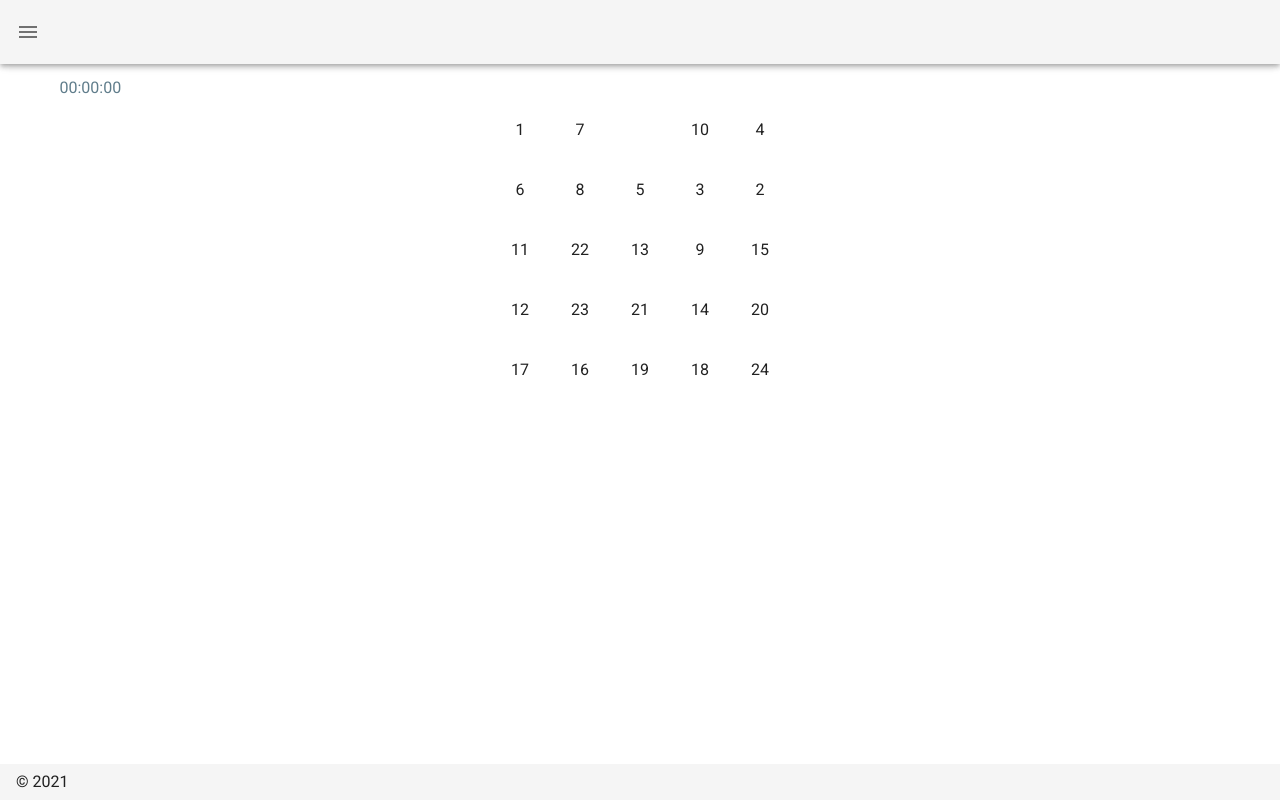
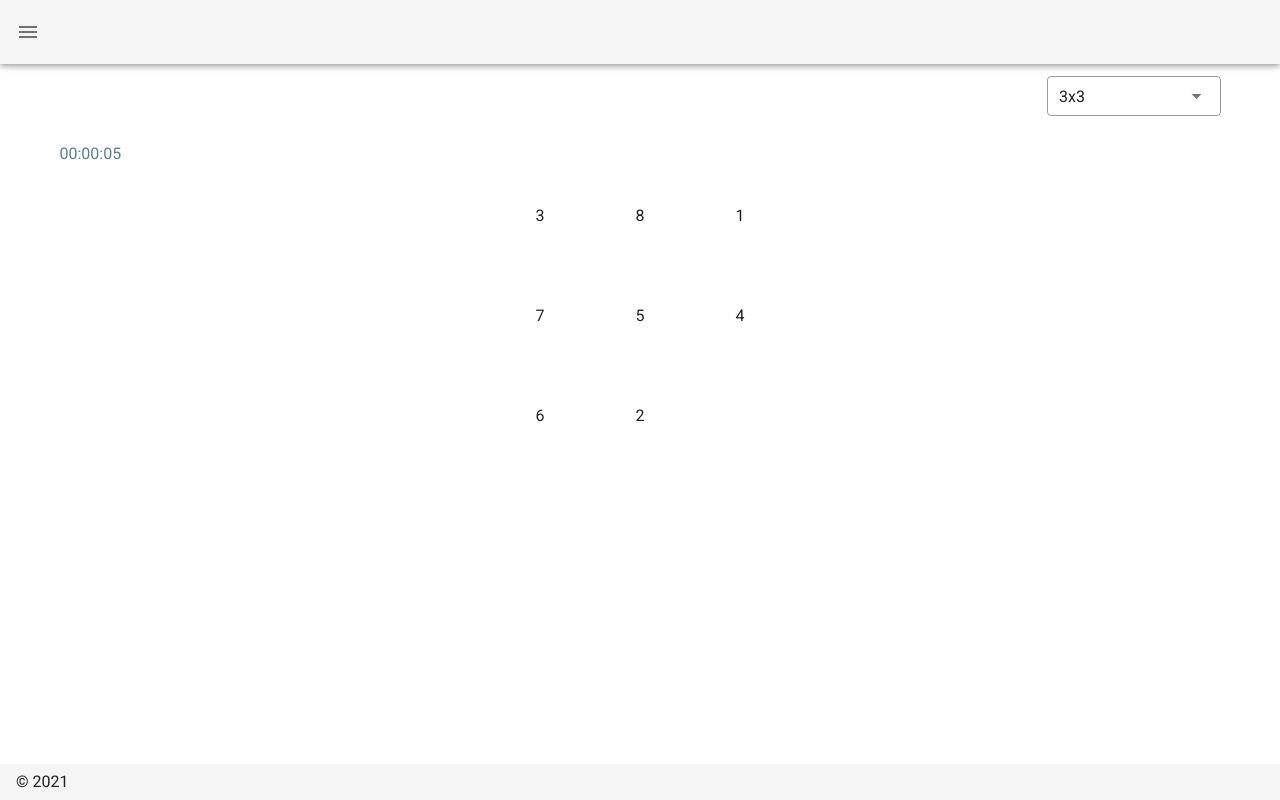
Before and after one commit to ellen9527/games, a Nuxt app: page /jiugongge in a window 1280 px wide. Built offline with nearby package versions, Linux system fonts and the light colour scheme.

Commit message:
加入size選單，拿掉打亂動畫

```diff
--- a/components/timer.vue
+++ b/components/timer.vue
@@ -28,7 +28,7 @@ export default {
     },
   },
   created() {
-    // this.initTimer()
+    this.initTimer()
   },
   watch: {
     switch(v) {
@@ -50,6 +50,9 @@ export default {
         this.time++
       }, 1000);
     },
+    restart() {
+      this.initTimer()
+    },
     _padzero(num) {
       return num < 10 ? `0${num}` : num
     },
--- a/layouts/default.vue
+++ b/layouts/default.vue
@@ -83,6 +83,7 @@
 
 <script>
 export default {
+  name: 'Default',
   data() {
     return {
       clipped: false,
--- a/pages/jiugongge.vue
+++ b/pages/jiugongge.vue
@@ -8,10 +8,16 @@ export default {
   },
   data() {
     return {
-      size: 5,
+      size: 3,
       cards: [],
       map: [],
       timerSwitch: false,
+      items: [
+        { text: '3x3', value: 3 },
+        { text: '4x4', value: 4 },
+        { text: '5x5', value: 5 },
+      ],
+      select: 3,
     }
   },
   computed: {
@@ -44,10 +50,15 @@ export default {
       if (v) {
         this.timerSwitch = false
       }
-    }
+    },
+    select(v) {
+      this.size = v
+      this.initSuffle()
+      this.$refs.timer.restart()
+    },
   },
   methods: {
-    async initSuffle() {
+    initSuffle() {
       const pow = this.size * this.size
 
       // 初始化
@@ -69,7 +80,6 @@ export default {
         acc[key] = base.filter(el => el >= 0 && el < this.cards.length).sort((a, b) => a - b)
         return acc
       }, [])
-      // console.warn('this.map:', this.map)
 
       this._shffle() // 打亂
     },
@@ -79,7 +89,6 @@ export default {
     handleClick(location) {
       if (this._checkChange(location) && this.gaming) {
         this._move(location, this.emptyIndex)
-        // console.warn('handle cards:', this.cards)
       }
       this.isTimer = !this.isTimer
     },
@@ -113,14 +122,13 @@ export default {
         target.push(goal)
         endEmpty = goal
       }
-      // console.warn('target:', target)
 
       target.forEach(async (e, i) => {
-        await this._timeout(100 * i)
+        // await this._timeout(100 * i)
         this._move(e, this.emptyIndex)
       })
 
-      await this._timeout(100 * target.length)
+      // await this._timeout(100 * target.length)
       this.timerSwitch = true // 計時開始
     },
     _getTarget(init, old) {
@@ -137,7 +145,13 @@ export default {
 
 <template>
   <div class="jiugongge">
-    <timer :switch="timerSwitch" />
+    <v-row>
+      <v-spacer />
+      <v-col cols="2">
+        <v-select v-model="select" :items="items" outlined dense />
+      </v-col>
+    </v-row>
+    <timer ref="timer" :switch="timerSwitch" />
     <div class="d-flex justify-center">
       <transition-group name="fade" class="jiugongge-square d-flex">
         <div
@@ -170,8 +184,6 @@ export default {
       display: flex;
       align-items: center;
       justify-content: center;
-      /* width: 100px;
-      height: 100px; */
       color: var(--v-blue-grey-lighten5);
       background-color: var(--v-blue-grey-darken1);
       border-right: 1px solid var(--v-blue-grey-lighten5);
```
